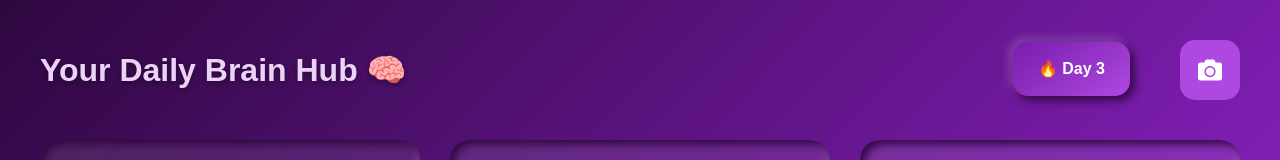
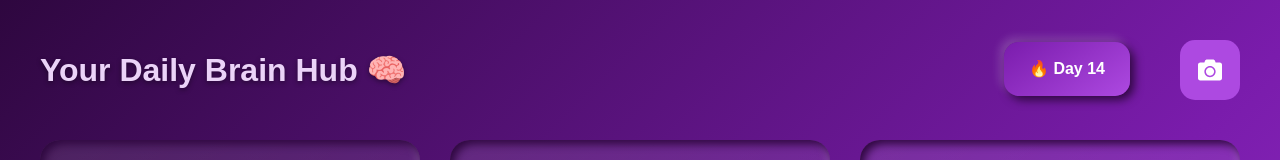
Before and after one commit to aditya25shah/SihProject, a React (Vite) app in the folder frontend/: page /dashboard in a window 1280 px wide. Shown: the top 160 px of the page. Built offline with nearby package versions, Linux system fonts and the light colour scheme; a web font is replaced by a local one.

Commit message:
removing strak

```diff
--- a/frontend/src/components/Dashboard/Dashboard.jsx
+++ b/frontend/src/components/Dashboard/Dashboard.jsx
@@ -24,7 +24,7 @@ Chart.register(
 
 export default function Dashboard() {
   const [showCalendar, setShowCalendar] = useState(false);
-  const [streakDay] = useState(3); // ✅ no warning now
+  const [streakDay] = useState(14); // ✅ no warning now
 
 
   const chartRef = useRef(null);
```
